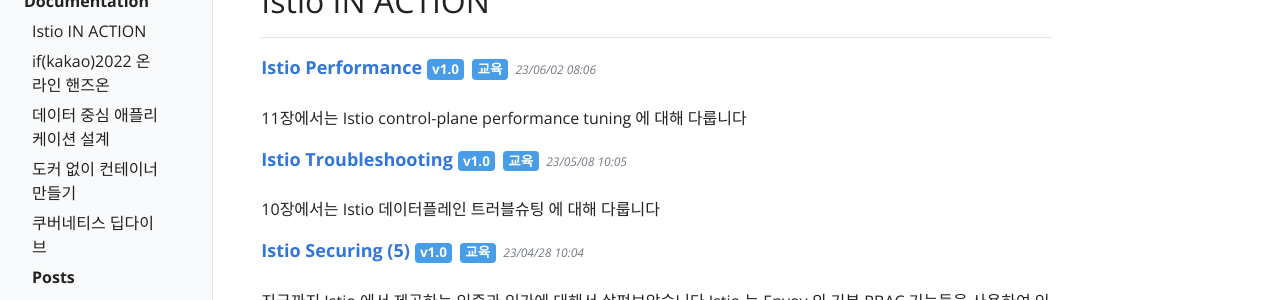
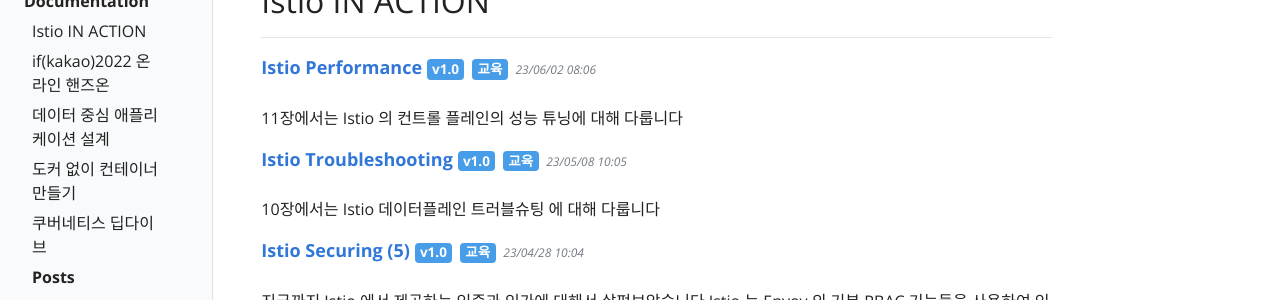
Before and after one commit to netpple/netpple.github.io, a Jekyll site: the page built from pages/index.md, in a window 1280 px wide and 900 px high, scrolled down 487 px. Shown: the part 153-453 px from the top of the window. Built offline with Jekyll 4.4.1, drawn with Linux system fonts in a browser that asks for light colours; some of the changed lines change nothing that is shown.

Commit message:
istio ch11 수정

````diff
--- a/_docs/istio-in-action/Istio-ch11-performance.md
+++ b/_docs/istio-in-action/Istio-ch11-performance.md
@@ -18,7 +18,7 @@
 ---
 
 
-11장에서는 Istio control-plane performance tuning 에 대해 다룹니다
+11장에서는 Istio 의 컨트롤 플레인의 성능 튜닝에 대해 다룹니다
 
 <!--more-->
 
@@ -29,10 +29,10 @@
 
 ## 다루는 내용
 
-- 컨트롤플레인의 퍼포먼스 요소 이해
-- 퍼포먼스 모니터링 방법 알기
-- 퍼포먼스를 확인하는 주요 지표
-- 퍼포먼스 최적화 방법 이해 👈🏻 *`Goal!`*
+- 컨트롤플레인의 성능 요소 이해
+- 성능 모니터링 방법 알기
+- 성능을 확인하는 주요 지표
+- 성능 최적화 방법 이해 👈🏻 *`Goal!`*
 
 ## 실습환경
 
@@ -56,53 +56,52 @@
 ## istiod 초기화
 istioctl install --set profile=demo
 ```
+<br />
 
-# 11.1 The control plane’s primary goal
+# 11.1 컨트롤 플레인의 최우선 목표
 
-Goal : “Synchronizing the data plane to the desired state”
-
-컨트롤플레인의 주요 목표는 “데이터플레인을 desired state 로 동기화 하는 것”입니다
-
-![ch11-istio-controlplane-sync.png](/docs/assets/img/istio-in-action/ch11-istio-controlplane-sync.png)
-
-*mesh 환경 설정 및 제어*
-
-- mesh operator API
-    - 컨트롤플레인은 서비스 메쉬의 “뇌”에 해당하는데요
-    - 컨트롤플레인은 서비스 “mesh operator” 에 대한 API를 제공합니다
-    - 이 API를 통해서 메쉬의 동작을 조작하고 서비스 프록시를 설정합니다
-    - 지금까지 주로 이 API에 대한 얘기를 다뤄 왔는데요 이게 전부가 아닙니다
-    - 서비스디스커버리, 서비스 상태, 오토스케일링 이벤트 등등 각종 런타임 환경에 대한 세부적인 많은 것들이 컨트롤프레인으로 추상화 되어 있습니다
-    - Istio 컨트롤플레인은 “kubernetes events”를 watch 하여 런타임 변경상황에 대해서 지속적으로 반응하고 메시 설정에 반영합니다
-- kubernetes events
-    - reflect the “new desired state” (on going process)
-    - state reconciliation process happens in a timely fashion (타이밍 이슈)
-        - 일시적으로 컨트롤플레인에 장애가 발생하면 워크로드에 변화된 상태를 반영하지 못할 수 있다
-        - 예) phantom workloads (유령 워크로드) ⇒ 이미 제거된 엔드포인트로 트래픽 라우팅 발생
-            1. unhealthy (병약한) workload 에 대해 이벤트 발생
-            2. delayed update ⇒ stale configuration 초래
-            3. outdated(stale) configuration ⇒ non-existent (phantom) workload 로 트래픽 라우팅 초래
-            ”이미 죽은 워크로드” 인데 살아 있는 줄 알고 트래픽을 보내는 상황을 빗대어 “phantom(유령) 워크로드” 로 표현
-
-                ![ch11-istio-phantom-workload-routes.png](/docs/assets/img/istio-in-action/ch11-istio-phantom-workload-routes.png)
-
-        - “Eventually consistent nature” ~ 이처럼 데이터플레인에서 “일시적인 불일치를 허용하는 특징”을 이해해야 합니다
-        - 언제든 stale/outdated configuration 이 발생할 수 있기 때문에 안좋은 상황을 초래하지 않으려면 이를 보완할 방법이 필요합니다
-
-            (방법1) retry 하여 다른 healthy 엔드포인트로 라우트 하는 방법이 있습니다
-
-            (방법2) outlier detection 을 통해 요청이 실패한 엔드포인트를 클러스터에서 제거하는 방법도 있습니다
+> *“데이터 플레인을 Desired State 로 동기화 (Sync) 하는 것”*
+>
+>![ch11-istio-controlplane-sync.png](/docs/assets/img/istio-in-action/ch11-istio-controlplane-sync.png)
+>
 
 
-## 11.1.1 Understanding the steps of data-plane synchronization
+**서비스 메시 환경의 설정과 제어**
 
-컨트롤 플레인의 주요 목표 : “Sync” . 데이터 플레인의 “desired state” 동기화
+1) mesh operator API
+- 컨트롤플레인은 서비스 메쉬의 “뇌”에 해당하는데요
+- 컨트롤플레인은 서비스 “mesh operator” 에 대한 API를 제공합니다
+- 이 API를 통해서 메쉬의 동작을 조작하고 서비스 프록시를 설정합니다
+- 지금까지 주로 이 API에 대한 얘기를 다뤄 왔는데요 이게 전부가 아닙니다
+- 서비스디스커버리, 서비스 상태, 오토스케일링 이벤트 등등 각종 런타임 환경에 대한 세부적인 많은 것들이 컨트롤프레인으로 추상화 되어 있습니다
+- Istio 컨트롤플레인은 “kubernetes events”를 watch 하여 런타임 변경상황에 대해서 지속적으로 반응하고 메시 설정에 반영합니다
+
+2) kubernetes events
+- reflect the “new desired state” (on going process)
+- state reconciliation process happens in a timely fashion (타이밍 이슈)
+- 컨트롤 플레인에 (일시적으로) 장애가 발생하면 워크로드에 변화된 상태를 반영하지 못할 수 있다
+- 예) Phantom Workloads (유령 워크로드) ⇒ 이미 제거된 엔드포인트로 트래픽 라우팅 발생
+    1. unhealthy (병약한) workload 에 대해 이벤트 발생
+    2. delayed update ⇒ stale configuration 초래
+    3. outdated(stale) configuration ⇒ non-existent (phantom) workload 로 트래픽 라우팅 초래
+    ”이미 죽은 워크로드” 인데 살아 있는 줄 알고 트래픽을 보내는 상황을 빗대어 “phantom(유령) 워크로드” 로 표현
+
+![ch11-istio-phantom-workload-routes.png](/docs/assets/img/istio-in-action/ch11-istio-phantom-workload-routes.png)
+
+- “Eventually consistent nature” ~ 이처럼 데이터 플레인에서 “일시적인 불일치를 허용하는 특징”을 이해해야 합니다
+- 언제든 stale/outdated configuration 이 발생할 수 있기 때문에 안좋은 상황을 초래하지 않으려면 **이를 보완할 방법이 필요**합니다
+
+(방법1) retry 하여 다른 healthy 엔드포인트로 라우트 하는 방법이 있습니다
+(방법2) outlier detection 을 통해 요청이 실패한 엔드포인트를 클러스터에서 제거하는 방법도 있습니다
+
+
+## 11.1.1 데이터 플레인의 동기화 과정 이해하기
 
 *데이터 플레인 동기화 과정*
 
-- 컨트롤 플레인에서  쿠버네티스 “**이벤트**” **수신** “desired state”
-- “이벤트”를 “Envoy **컨피그**”로 **변환**
-- “Envoy 컨피그”를 데이터플레인의 서비스 프록시(**Envoy**)로 **푸시**
+1. 컨트롤 플레인에서  쿠버네티스 “**이벤트**” **수신** “desired state”
+2. “이벤트”를 “Envoy **컨피그**”로 **변환**
+3. “Envoy 컨피그”를 데이터플레인의 서비스 프록시(**Envoy**)로 **푸시**
 
 아래 그림에서 좀 더 상세하게 절차를 살펴봅시다
 
@@ -114,26 +113,33 @@
     * 좀 더 부연하자면 이벤트가 와리가리 할 수 있기 때문에 일정시간 이벤트를 모아서 중복이벤트들은  제거하고 한번에 처리할 수 있는 이벤트들은 merge 하는 등의 작업이 debounce 입니다
     * 예를 들어, 사용자가 토글 버튼을 클릭하는 이벤트를 처리한다고 합시다. 이 때, 일정시간 동안 사용자의 클릭 (이벤트)에 대한 처리를 대기하게 하면 대기시간 동안에 사용자가 토글버튼을 여러번 클릭 하더라도 해당 이벤트들을 모아서 최종적인 이벤트 판정은 한번만 내림으로써 시스템 처리 부담을 줄일 수 있습니다. 이러한 기법이 debounce 입니다
 3. Add to queue
-4. Throttle - queue 에서 Convert 단계로의 이벤트 유입을 조절하여 최적의 퍼포먼스를 낼 수 있도록 합니다
+4. Throttle - queue 에서 Convert 단계로의 이벤트 유입을 조절하여 최적의 성능을 낼 수 있도록 합니다
 - Convert - 그림에서 단계가 생략돼 있지만, 이벤트를 envoy 설정으로 변환하는 주요한 과정입니다
 앞서 쓰로틀링을 하는 이유도 Convert 단계의 처리부하를 조절하기 위한 목적이죠
 1. Push - Convert가 완료된 envoy 설정을 데이터플레인의 각 워크로드로 push 합니다
 
-## 11.1.2 Factors that determine performance
+## 11.1.2 성능을 결정하는 요소
 
 ![ch11-istio-performance-1.png](/docs/assets/img/istio-in-action/ch11-istio-performance-1.png)
 
 
-*퍼포먼스를 결정하는 요소*
+*성능을 결정하는 요소*
 
 - Rate of changes - 이벤트가 많은가요 ? (자주, 많이 뭔가 바뀌나요)
 - Allocated resources  - (처리량 대비) istiod 리소스는 충분한가요 ?
 - Config size - Envoy 컨피그 크기(size) 가 큰가요?
 - Workload count - 업데이트할 워크로드가 많나요 ?
 
-앞으로 퍼포먼스 최적화를 위해 이러한 요소들을 어떻게 다루는지 살펴볼텐데요. 그러기에 앞서 Grafana 대시보드를 통해서 병목 (bottleneck) 여부를 판단하는 방법을 알아보겠습니다
+앞으로 성능 최적화를 위해 이러한 요소들을 어떻게 다루는지 살펴볼텐데요.
+그러기에 앞서 Grafana 대시보드를 통해서 병목 (bottleneck) 여부를 판단하는 방법을 알아보겠습니다
+```bash
+## grafana 대시보드를 띄워주세요
+istioctl dashboard grafana
+```
 
-# 11.2 Monitoring the control plane
+<br />
+
+# 11.2 컨트롤 플레인 모니터링 하기
 
 istiod 는 컨트롤플레인의 상황을 진단할 수 있는 메트릭을 제공합니다.
 
@@ -141,17 +147,17 @@
 
 하지만, 메트릭이 워낙 다양하고 많기 때문에 어디에 중점을 두어야 할지에 대해서 “*four golden signal*” 관점에서 설명해 보도록 하겠습니다
 
-## 11.2.1 The four golden signals of the control plane
+## 11.2.1 컨트롤 플레인의 4 Golden Signals
 
-4 golden signals : latency, saturation, errors, traffic
+4 Golden Signals ~ latency, saturation, errors, traffic
 
 ```bash
 kubectl exec -it -n istio-system deploy/istiod -- curl localhost:15014/metrics
 ```
 
-### LATENCY: THE TIME NEEDED TO UPDATE THE DATA PLANE
+### LATENCY: 데이터 플레인의 업데이트 시간 지연
 
-> 레이턴시는 엔드유저 시각에서 서비스 퍼포먼스에 대한 외적인 뷰를 제공합니다
+> 레이턴시는 엔드유저 시각에서 서비스 성능에 대한 외적인 뷰를 제공합니다
 >
 
 Latency
@@ -214,7 +220,7 @@
 레이턴시는 컨트롤플레인의 성능저하를 나타내는 가장 좋은 indicator 입니다.
 그렇지만 성능저하의 근본적인 원인을 알 수 있는 추가적인 인사이트를 제공해 주지는 않습니다.
 
-### SATURATION: HOW FULL IS THE CONTROL PLANE?
+### SATURATION: 컨트롤 플레인의 리소스 여유는 ?
 
 > “saturation”은 사용중인 리소스의 사용률(utilization)을 보여줍니다.
 >
@@ -236,7 +242,7 @@
 > *When the control plane is saturated, it is running short on resources, and you should reconsider how much is allocated. If you’ve tried other approches to optimize the behavior of the control plane, increasing resources may be the best option.*
 >
 
-### TRAFFIC: WHAT IS THE LOAD ON THE CONTROL PLANE?
+### TRAFFIC: 컨트롤 플레인의 부하는 ?
 
 > 트래픽은 시스템의 부하상황을 측정합니다
 >
@@ -253,7 +259,7 @@
 
 - 데이터플레인으로 업데이트 Push
 
-퍼포먼스를 제한하는 요인을 찾기 위해서는 양쪽 트래픽을 모두 측정할 필요가 있는데요. 이에 기반하여 퍼포먼스 향상을 위해 방향별 접근이 필요합니다
+성능을 제한하는 요인을 찾기 위해서는 양쪽 트래픽을 모두 측정할 필요가 있는데요. 이에 기반하여 성능 향상을 위해 방향별 접근이 필요합니다
 
 *incoming 트래픽 메트릭*
 
@@ -288,7 +294,7 @@
 
 해결방법은 컨트롤 플레인을 **스케일아웃** 하여 pilot 당 인스턴스(워크로드) 수를 줄여야 합니다 * pilot 은 워크로드를 관리하고 워크로드 별로 사이드카 리소스를 정의합니다
 
-### ERRORS: WHAT IS THE FAILURE RATE IN THE CONTROL PLANE?
+### ERRORS: 컨트롤 플레인의 실패율은 얼마인가 ?
 
 > 에러는 istiod의 실패율(failure rate)을 나타냅니다
 >
@@ -303,11 +309,13 @@
 - `pilot_xds_write_timeout` : 푸시 처리 중 에러/타임아웃 집계
 - `pilot_xds_push_context_errors` : Envoy 컨피그 생성 중 pilot 에러 건 수  (대부분 bug 에 기인)
 
-위의 메트릭들은 컨트롤플레인의 상태에 대한 인사이트를 제공하고 얼마나 퍼포먼스를 내고 있는지, 성능 병목을 밝혀낼 수 있도록 돕습니다.
+위의 메트릭들은 컨트롤플레인의 상태에 대한 인사이트를 제공하고 얼마나 성능을 내고 있는지, 성능 병목을 밝혀낼 수 있도록 돕습니다.
 
-# 11.3 Tuning performance
+<br />
 
-Control plane’s performance factors
+# 11.3 성능 튜닝
+
+컨트롤 플레인의 성능 요소
 
 - the rate of changes
 - the resources allocated to it
@@ -316,7 +324,7 @@
 
 ![스크린샷 2023-03-25 오전 11.55.24.png](/docs/assets/img/istio-in-action/ch11-istio-performance-options.png)
 
-컨트롤플레인 퍼포먼스 조절하기
+컨트롤플레인 성능 조절하기
 
 - Ignoring events
 - Batching events
@@ -327,9 +335,7 @@
     - Reduces the configuration size
     - Reduces the number of proxies
 
-## 11.3.1 Setting up the workspace
-
-### 실습환경 셋업
+## 11.3.1 실습 환경
 
 catalog 를 배포합니다 - istio-ingressgateway 로 부터 catalog.istioinaction.io:80 호출을 허용합니다
 
@@ -367,11 +373,9 @@
 
 ⇒ 이로 인해  Envoy Configuration 을 생성하기 위한 처리량이 증가하였고, 워크로드에 푸시되는 configuration 사이즈가 (불필요하게) 커졌습니다 (bloats the config) .
 
-## 11.3.2 Measuring performance before optimization
+## 11.3.2 성능 측정: 최적화 이전 상태
 
-(실험설계)
-
-컨트롤플레인의 성능을 측정합니다
+(실험설계) 컨트롤플레인의 성능을 측정합니다
 
 - service 생성을 반복하여 부하를 발생시키고
 - config 업데이트를 프록시로 배포하기 위한
@@ -404,9 +408,9 @@
 Latency in the last minute: 0.0990 seconds
 ```
 
-### REDUCING CONFIGURATION SIZE AND NUMBER OF PUSHES USING SIDECARS
+### 컨피그 사이즈 및 푸시 개수 줄이기
 
-“Sidecar” 리소스 설정 ~  컨피그 사이즈와 `Push count` 줄이기
+`Sidecar` 커스텀 리소스 설정 ~  컨피그 사이즈와 `Push count` 줄이기
 
 *컨피그 사이즈 측정*
 
@@ -422,7 +426,7 @@
 
 “2.0M” (2메가) 정도 출력될 것입니다. 워크로드 당 컨피그 사이즈가 2메가 라고 하면 중간규모의 클러스터의 경우 워크로드 수가 대략 200개 수준에서 전체 Envoy 컨피그 크기는 400메가 입니다. 컨피그 사이즈가 커질수록 컨피그가 저장된 사이드카 프록시 마다 컴퓨팅 파워, 네트웍 대역폭, 메모리를 더 필요로 하게 됩니다
 
-### THE SIDECAR RESOURCE
+### Sidecar 커스텀 리소스
 
 *“Envoy Config.” 사이즈를 줄여보자*
 
@@ -461,7 +465,7 @@
 > *As a result, it avoids generating and distributing all the configurations on how to reach every other service, thus reducing CPU, memory, and network bandwidth consumption.*
 >
 
-### DEFINING BETTER DEFAULTS WITH A MESH-WIDE SIDECAR CONFIGURATION
+### mesh-wide Sidecar 설정
 
 “*디폴트 설정 (mesh-wide) 을 하자 ~ `Sidecar` 명세”*
 
@@ -501,7 +505,7 @@
 
 `516K	/tmp/config_dump`
 
-다시 퍼포먼스 측정을 해봅시다
+다시 성능 측정을 해봅시다
 
 ```bash
 ..
@@ -523,7 +527,7 @@
 - mesh 의 운영 cost를 절감하는데 도움이 됩니다
 - 워크로드 별로 egress 트래픽을 명확하게 정의하는 것은 좋은 습관입니다
 
-## 11.3.3 Ignoring events: Reducing the scope of discovery using discovery selectors
+## 11.3.3 이벤트 무시하기: 필요한 이벤트만 watch 하자
 
 “*디스커버리 scope 을 줄이자  ~ IstioOperator `meshConfig.discoverySelectors`“*
 
@@ -572,9 +576,9 @@
 kubectl label ns new-namespace istio-exclude=true
 ```
 
-## 11.3.4 Event-batching and push-throttling properties
+## 11.3.4 이벤트 batch 와 푸시 쓰로틀링 설정
 
-### INCREASING THE BATCHING PERIOD
+### batch 기간 늘리기
 
 Push count 를 줄이기 위한 전략임 ⇒ 배치 기간 (PILOT_DEBOUNCE_AFTER) 동안 이벤트 merge 를 통해 중복을 최소화함으로써 큐에 push 되는 이벤트 개수를 줄임
 
@@ -602,7 +606,7 @@
 ...
 ```
 
-다시 퍼포먼스 측정을 해봅시다
+다시 성능 측정을 해봅시다
 
 ```bash
 ..
@@ -613,7 +617,7 @@
 Latency in the last minute : 0.0990 seconds
 ```
 
-### LATENCY METRICS DO NOT ACCOUNT FOR  THE DEBOUNCE PERIOD !
+### LATENCY 메트릭은 DEBOUNCE 기간을 포함하지 않아요 !
 
 레이턴시는 push 큐 부터의 시간을 측정 ⇒  debounce 시간이 포함안됨 (아래 그림 참고)
 
@@ -630,9 +634,7 @@
 - 데이터 플레인에서 흔히 엔드포인트 업데이트가 늦게 반영되는 경우가 있는데요
 ⇒ `PILOG_ENABLE_EDS_DEBOUNCE` 설정을 `false` 로 하면 디바운싱으로 인해 엔드포인트 업데이트가 늦게 반영되지 않도록 디바운싱 단계를 skip 할 수 있음
 
-### ALLOCATING ADDITIONAL RESOURCES TO THE CONTROL PLANE
-
-istiod scaling
+### 컨트롤 플레인에 추가 리소스 할당하기
 
 ```bash
 istioctl install --set profile=demo \
@@ -656,9 +658,11 @@
 - Scale-out : workloads 를 나눠서(splitting) 처리
 - Scale-up : Pilot 에 리소스(cpu/mem)를 더 할당하여 처리량을 늘린다
 
-# 11.4 Performance tuning guidelines
+<br />
 
-Istio is really performant.
+# 11.4 성능 튜닝 가이드
+
+Istio 는 성능이 뛰어납니다
 
 > [Single Istio Pilot 1.13.4](https://istio.io/v1.13/docs/ops/deployment/performance-and-scalability/) (**1** vcore / **1.5**GB memory)
 >
@@ -698,7 +702,7 @@
 # Summary
 
 - 컨트롤 플레인의 Primary Goal 은 데이터 플레인 싱크를 최신 (disired state) 으로 유지하는 것임
-- Istiod 의 퍼포먼스에 영향을 주는 요소들은 다음과 같음
+- Istiod 의 성능에 영향을 주는 요소들은 다음과 같음
     - 변화율, the rate of changes
     - 리소스, the resources allocated to the istiod
     - 워크로드 수, the workload count istiod manages
````
